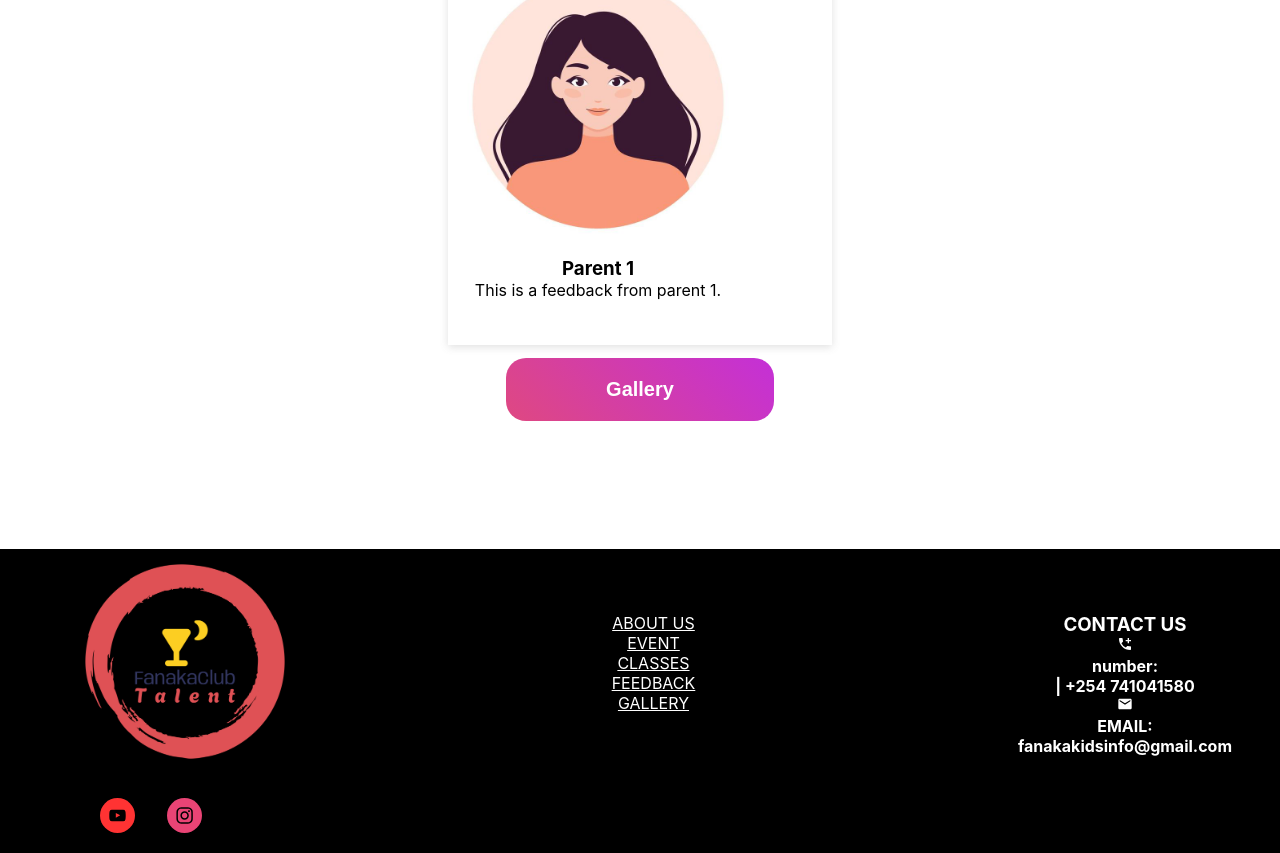
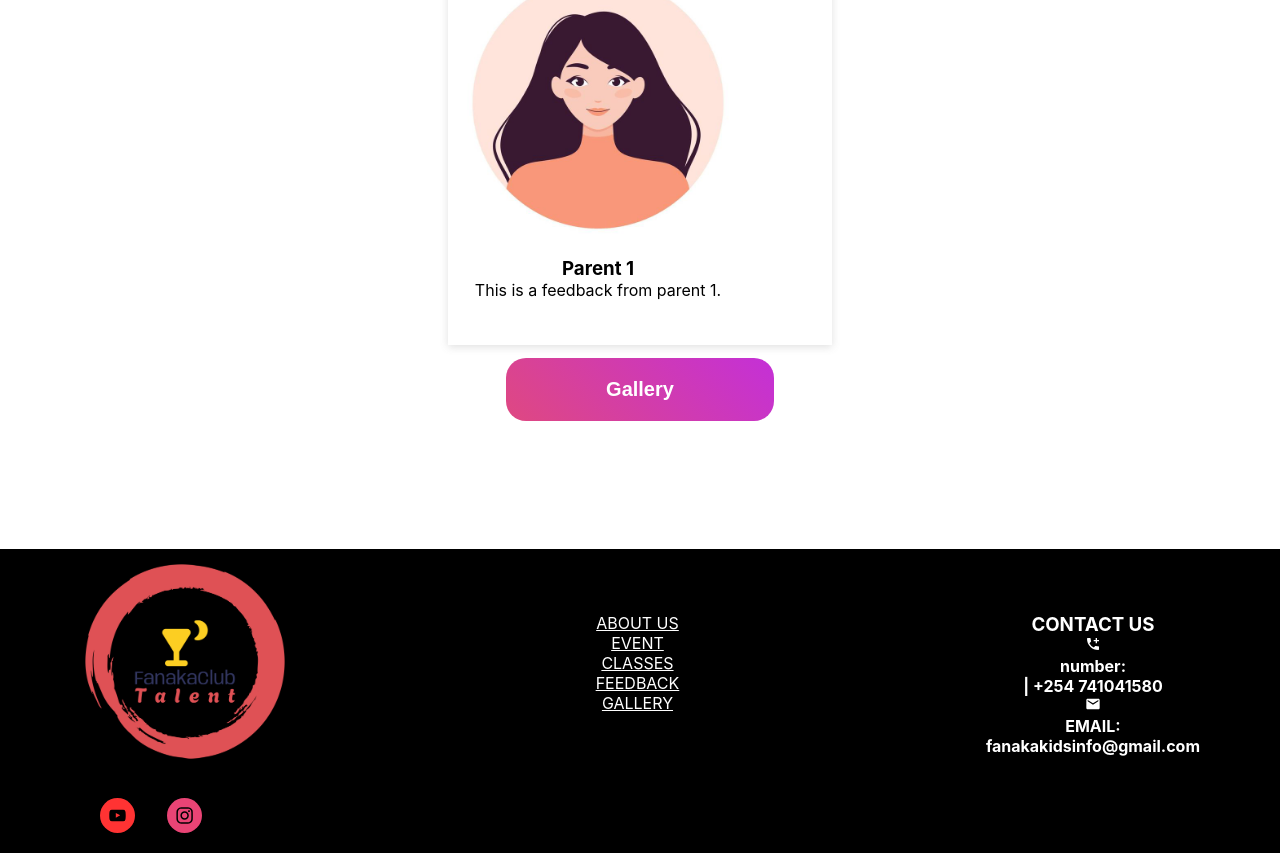
Before and after one commit to tobias-omondi/Fanakakids, a React (Create React App) app in the folder fanakakidstalents/: page / in a window 1280 px wide. Shown: the part 2701-3554 px from the top of the page. Built offline with nearby package versions, Linux system fonts and the light colour scheme; a web font is replaced by a local one.

Commit message:
footer styling

```diff
--- a/fanakakidstalents/src/components/Footer.css
+++ b/fanakakidstalents/src/components/Footer.css
@@ -34,5 +34,5 @@
 }
 .contacts-main{
     margin-top: 5%;
-    margin-right: 3rem;
+    margin-right: 5rem;
 }
```
Also changed, not shown: fanakakidstalents/src/Asset/logo.png.
